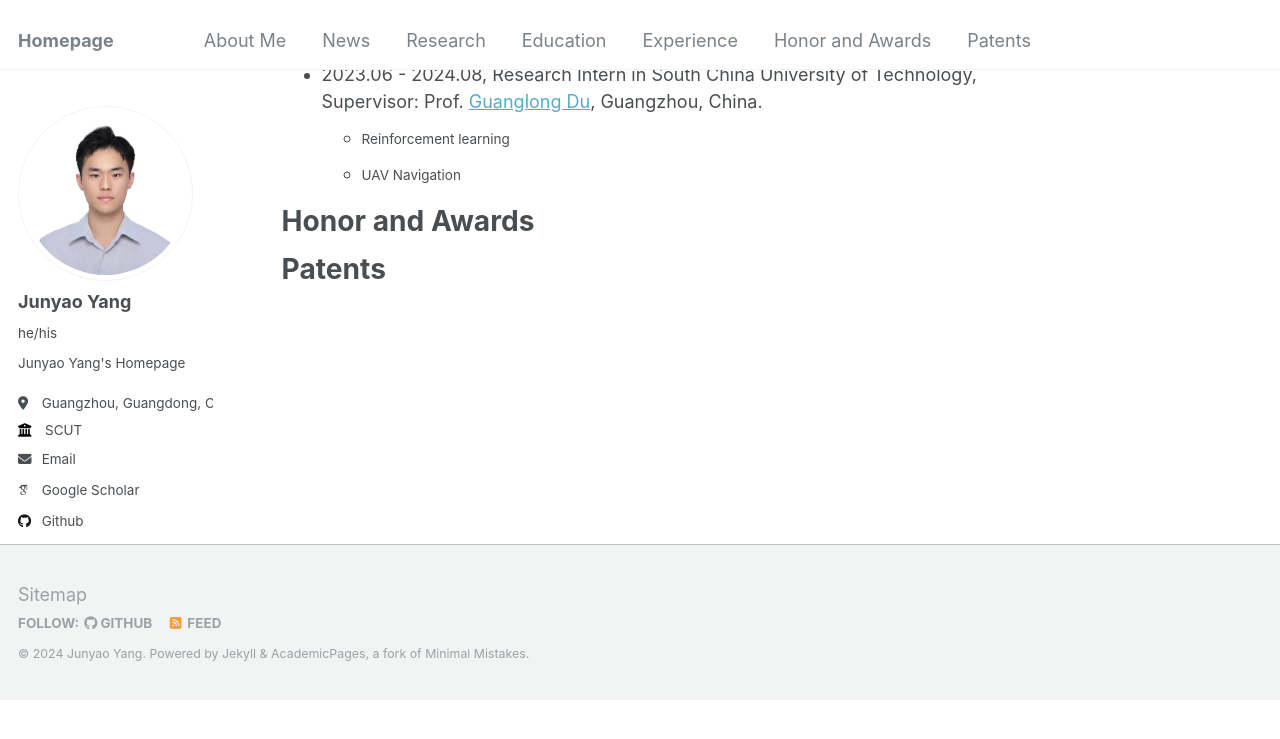
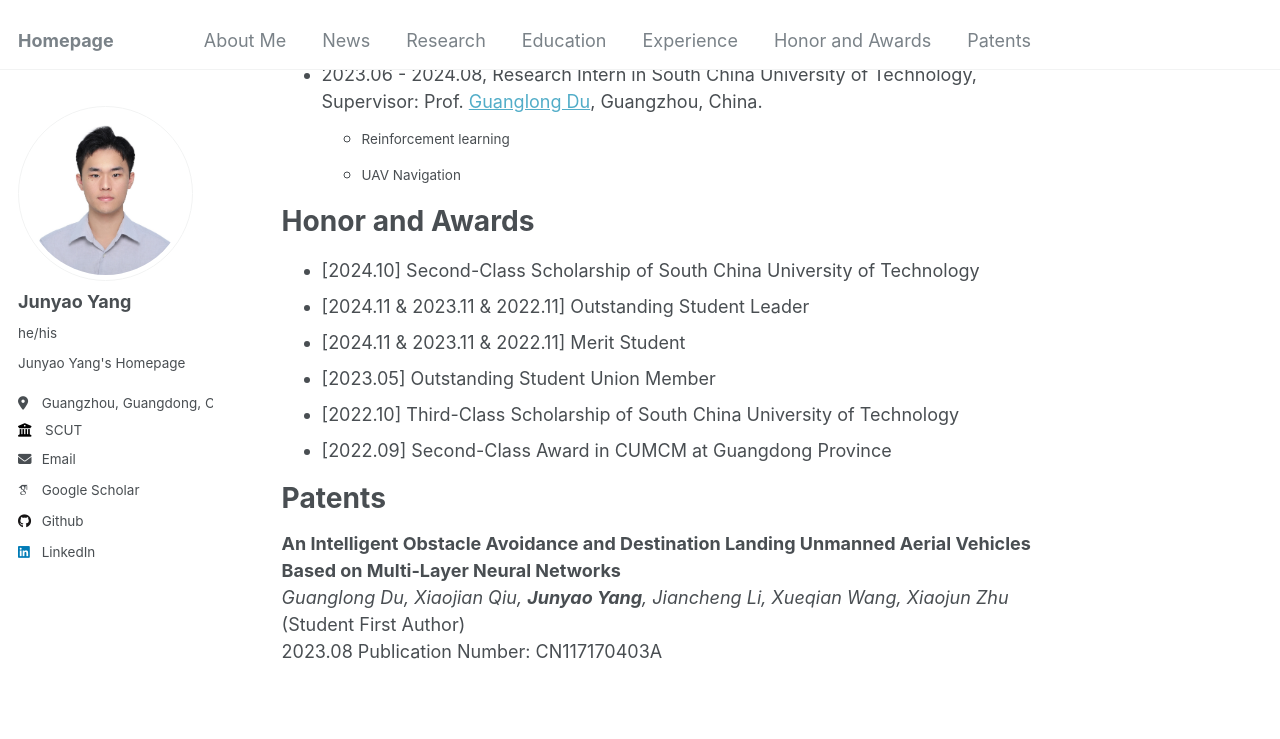
Before and after one commit to jyyang26/jyyang26.github.io, a Jekyll site: the page built from _pages/about.md, in a window 1280 px wide and 900 px high, scrolled down 1417 px. Shown: the top 739 px of the window. Built offline with Jekyll 4.4.1, drawn with Linux system fonts in a browser that asks for light colours; some web fonts are replaced; before the commit the page ends 2116 px from its top, so only the background shows below that.

Commit message:
Update about.md

```diff
--- a/_pages/about.md
+++ b/_pages/about.md
@@ -51,6 +51,15 @@
 
 Honor and Awards
 ======
+-	[2024.10] Second-Class Scholarship of South China University of Technology
+- [2024.11 & 2023.11 & 2022.11] Outstanding Student Leader
+- [2024.11 & 2023.11 & 2022.11] Merit Student
+- [2023.05] Outstanding Student Union Member
+- [2022.10] Third-Class Scholarship of South China University of Technology
+- [2022.09] Second-Class Award in CUMCM at Guangdong Province
 
 Patents
 ======
+**An Intelligent Obstacle Avoidance and Destination Landing Unmanned Aerial Vehicles Based on Multi-Layer Neural Networks**<br>
+*Guanglong Du, Xiaojian Qiu, **Junyao Yang**, Jiancheng Li, Xueqian Wang, Xiaojun Zhu* (Student First Author)<br>
+2023.08  Publication Number: CN117170403A
```
